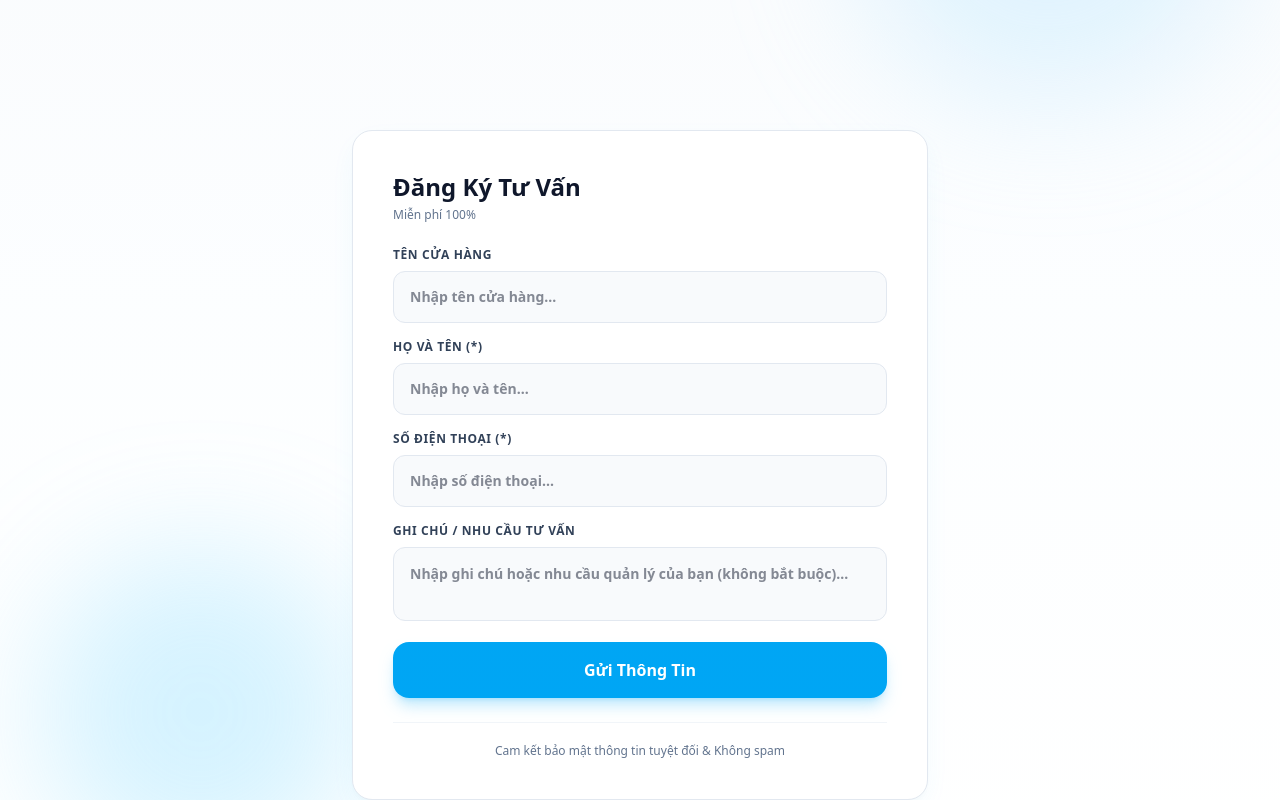
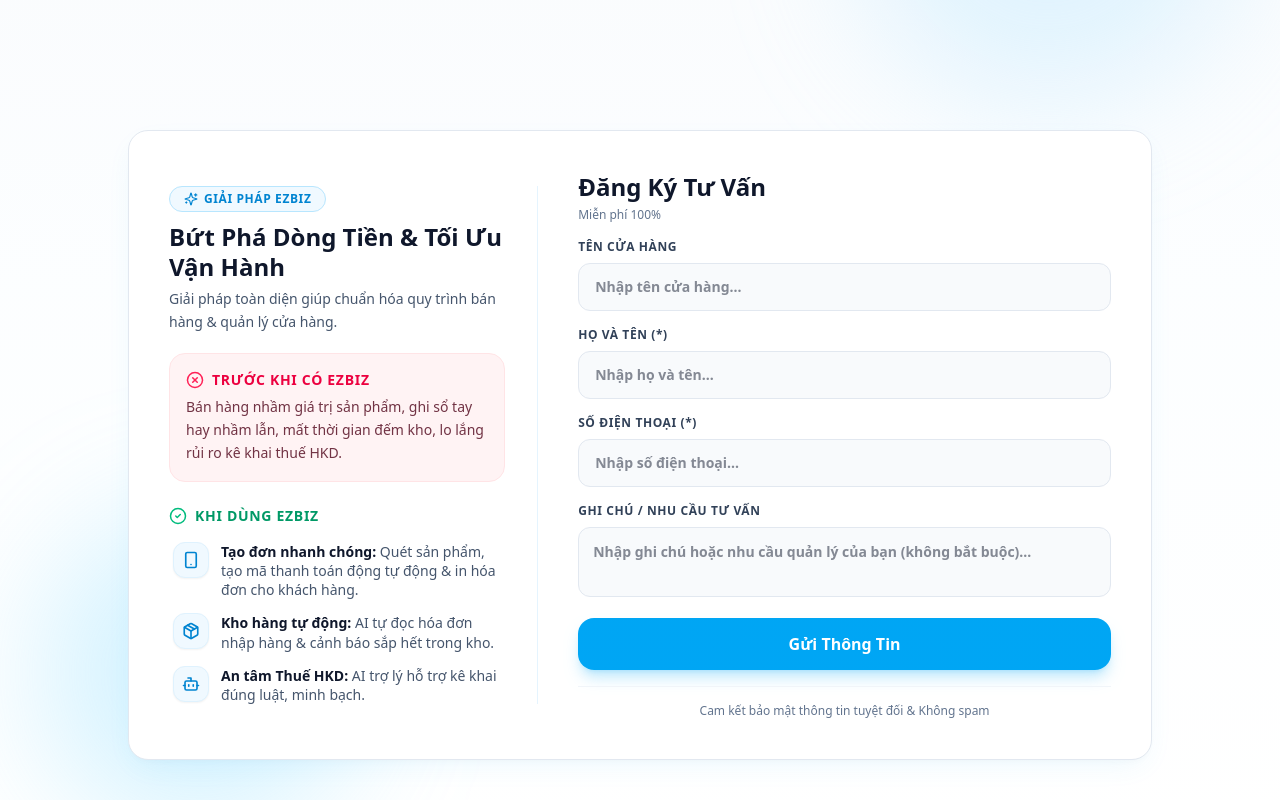
Before and after one commit to iNaTraaa/EZBIZ_LandingPage, a Vue app: page / in a window 1280 px wide. Shown: the part 7240-8040 px from the top of the page. Built offline with nearby package versions, Linux system fonts and the light colour scheme; no server answers.

Commit message:
feat: left collum ctaSection

```diff
--- a/src/components/sections/CtaSection.vue
+++ b/src/components/sections/CtaSection.vue
@@ -1,6 +1,7 @@
 <script setup>
 import { ref, onMounted } from 'vue'
 import { useScrollAnimation } from '@/composables/useScrollAnimation'
+import { Sparkles, XCircle, CheckCircle2, Smartphone, Package, Bot, XCircleIcon } from '@lucide/vue'
 
 const { animateFadeIn } = useScrollAnimation()
 const ctaSection = ref(null)
@@ -116,10 +117,90 @@
         </p>
       </div>
 
-      <!-- Vertical Form Card -->
-      <div class="max-w-xl mx-auto">
-        <div class="ezbiz-card p-6 sm:p-10 rounded-3xl bg-white border-2 border-sky-100 shadow-xl relative text-left">
+      <!-- Combined Single Card Container with Divider -->
+      <div class="max-w-5xl mx-auto">
+        <div class="ezbiz-card p-6 sm:p-10 rounded-3xl bg-white border-2 border-sky-100 shadow-xl text-left">
 
+          <div class="grid grid-cols-1 lg:grid-cols-12 gap-8 lg:gap-10 items-center">
+
+            <!-- LEFT SIDE: Information & Perks -->
+            <div class="lg:col-span-5 space-y-5 lg:border-r lg:border-sky-100/80 lg:pr-8 border-b lg:border-b-0 border-sky-100/80 pb-8 lg:pb-0">
+
+              <!-- LEFT HEADER -->
+              <div>
+                <span class="px-3.5 py-1 text-xs font-black uppercase tracking-wider rounded-full bg-sky-50 text-sky-600 border border-sky-200 inline-flex items-center gap-1.5 mb-2.5">
+                  <Sparkles class="w-3.5 h-3.5" />
+                  <span>{{ $t('cta.perksHeader') }}</span>
+                </span>
+                <h3 class="text-xl sm:text-2xl font-black text-slate-900 leading-tight">
+                  {{ $t('cta.leftTitle') }}
+                </h3>
+                <p class="text-slate-600 text-xs sm:text-sm mt-1.5 leading-relaxed font-medium">
+                  {{ $t('cta.leftSubtitle') }}
+                </p>
+              </div>
+
+              <!-- BEFORE EZBIZ BOX -->
+              <div class="p-4 rounded-2xl bg-rose-50/80 border border-rose-100 text-slate-800">
+                <div class="flex items-center gap-2 font-black text-rose-600 text-xs sm:text-sm uppercase tracking-wider mb-1.5">
+                  <XCircle class="w-4.5 h-4.5 text-rose-500 shrink-0" />
+                  <span>{{ $t('cta.beforeHeader') }}</span>
+                </div>
+                <p class="text-rose-950/80 text-xs sm:text-sm leading-relaxed font-medium">
+                  {{ $t('cta.beforeDesc') }}
+                </p>
+              </div>
+
+              <!-- AFTER EZBIZ SECTION -->
+              <div class="space-y-4 pt-1">
+                <div class="flex items-center gap-2 font-black text-emerald-600 text-xs sm:text-sm uppercase tracking-wider">
+                  <CheckCircle2 class="w-4.5 h-4.5 text-emerald-500 shrink-0" />
+                  <span>{{ $t('cta.afterHeader') }}</span>
+                </div>
+
+                <!-- Perks List -->
+                <div class="space-y-3.5 pl-1">
+                  <!-- Perk 1 -->
+                  <div class="flex items-start gap-3">
+                    <div class="w-9 h-9 rounded-xl bg-sky-50 text-sky-600 border border-sky-100 flex items-center justify-center shrink-0 shadow-xs">
+                      <Smartphone class="w-4.5 h-4.5 stroke-[2.2]" />
+                    </div>
+                    <div>
+                      <h4 class="text-xs sm:text-sm font-extrabold text-slate-900 leading-snug">
+                        {{ $t('cta.perk1Title') }}: <span class="font-medium text-slate-600">{{ $t('cta.perk1Desc') }}</span>
+                      </h4>
+                    </div>
+                  </div>
+
+                  <!-- Perk 2 -->
+                  <div class="flex items-start gap-3">
+                    <div class="w-9 h-9 rounded-xl bg-sky-50 text-sky-600 border border-sky-100 flex items-center justify-center shrink-0 shadow-xs">
+                      <Package class="w-4.5 h-4.5 stroke-[2.2]" />
+                    </div>
+                    <div>
+                      <h4 class="text-xs sm:text-sm font-extrabold text-slate-900 leading-snug">
+                        {{ $t('cta.perk2Title') }}: <span class="font-medium text-slate-600">{{ $t('cta.perk2Desc') }}</span>
+                      </h4>
+                    </div>
+                  </div>
+
+                  <!-- Perk 3 -->
+                  <div class="flex items-start gap-3">
+                    <div class="w-9 h-9 rounded-xl bg-sky-50 text-sky-600 border border-sky-100 flex items-center justify-center shrink-0 shadow-xs">
+                      <Bot class="w-4.5 h-4.5 stroke-[2.2]" />
+                    </div>
+                    <div>
+                      <h4 class="text-xs sm:text-sm font-extrabold text-slate-900 leading-snug">
+                        {{ $t('cta.perk3Title') }}: <span class="font-medium text-slate-600">{{ $t('cta.perk3Desc') }}</span>
+                      </h4>
+                    </div>
+                  </div>
+                </div>
+              </div>
+            </div>
+
+            <!-- RIGHT SIDE: Vertical Form -->
+            <div class="lg:col-span-7">
               <!-- Success State Banner -->
               <div v-if="isSuccess" class="py-8 px-4 text-center">
                 <div class="w-16 h-16 bg-emerald-100 text-emerald-600 rounded-full flex items-center justify-center text-3xl mx-auto mb-4 shadow-xs">
@@ -139,10 +220,10 @@
                 </button>
               </div>
 
-          <!-- Vertical Form -->
+              <!-- Form Inputs -->
               <form v-else @submit.prevent="handleSubmit" class="space-y-4">
 
-            <div class="mb-6">
+                <div class="mb-4">
                   <h3 class="text-xl sm:text-2xl font-black text-slate-900 mb-1">
                     {{ $t('cta.formTitle') }}
                   </h3>
@@ -160,7 +241,7 @@
                     v-model="form.company"
                     type="text"
                     :placeholder="$t('cta.companyPlaceholder')"
-                class="w-full h-13 px-4 rounded-xl bg-slate-50 border border-slate-200 text-slate-900 text-sm font-semibold focus:outline-none focus:border-sky-500 focus:bg-white focus:ring-2 focus:ring-sky-100 transition-all"
+                    class="w-full h-12 px-4 rounded-xl bg-slate-50 border border-slate-200 text-slate-900 text-sm font-semibold focus:outline-none focus:border-sky-500 focus:bg-white focus:ring-2 focus:ring-sky-100 transition-all"
                   />
                 </div>
 
@@ -174,7 +255,7 @@
                     type="text"
                     required
                     :placeholder="$t('cta.namePlaceholder')"
-                class="w-full h-13 px-4 rounded-xl bg-slate-50 border border-slate-200 text-slate-900 text-sm font-semibold focus:outline-none focus:border-sky-500 focus:bg-white focus:ring-2 focus:ring-sky-100 transition-all"
+                    class="w-full h-12 px-4 rounded-xl bg-slate-50 border border-slate-200 text-slate-900 text-sm font-semibold focus:outline-none focus:border-sky-500 focus:bg-white focus:ring-2 focus:ring-sky-100 transition-all"
                   />
                 </div>
 
@@ -192,7 +273,7 @@
                     maxlength="10"
                     required
                     :placeholder="$t('cta.phonePlaceholder')"
-                class="w-full h-13 px-4 rounded-xl bg-slate-50 border border-slate-200 text-slate-900 text-sm font-semibold focus:outline-none focus:border-sky-500 focus:bg-white focus:ring-2 focus:ring-sky-100 transition-all"
+                    class="w-full h-12 px-4 rounded-xl bg-slate-50 border border-slate-200 text-slate-900 text-sm font-semibold focus:outline-none focus:border-sky-500 focus:bg-white focus:ring-2 focus:ring-sky-100 transition-all"
                   />
                 </div>
 
@@ -205,7 +286,7 @@
                     v-model="form.note"
                     rows="2"
                     :placeholder="$t('cta.notePlaceholder')"
-                class="w-full p-4 rounded-xl bg-slate-50 border border-slate-200 text-slate-900 text-sm font-semibold focus:outline-none focus:border-sky-500 focus:bg-white focus:ring-2 focus:ring-sky-100 transition-all resize-none"
+                    class="w-full p-3.5 rounded-xl bg-slate-50 border border-slate-200 text-slate-900 text-sm font-semibold focus:outline-none focus:border-sky-500 focus:bg-white focus:ring-2 focus:ring-sky-100 transition-all resize-none"
                   ></textarea>
                 </div>
 
@@ -213,21 +294,20 @@
                 <button
                   type="submit"
                   :disabled="isSubmitting"
-              class="w-full h-14 rounded-2xl bg-gradient-to-r from-sky-500 via-sky-500 to-sky-500 text-white font-black text-base shadow-lg shadow-sky-500/25 hover:shadow-xl hover:shadow-sky-500/40 hover:-translate-y-0.5 active:translate-y-0 transition-all duration-300 cursor-pointer flex items-center justify-center gap-2 disabled:opacity-75 disabled:cursor-not-allowed mt-4"
+                  class="w-full h-13 rounded-2xl bg-gradient-to-r from-sky-500 via-sky-500 to-sky-500 text-white font-black text-base shadow-lg shadow-sky-500/25 hover:shadow-xl hover:shadow-sky-500/40 hover:-translate-y-0.5 active:translate-y-0 transition-all duration-300 cursor-pointer flex items-center justify-center gap-2 disabled:opacity-75 disabled:cursor-not-allowed mt-3"
                 >
-              <!-- <svg v-if="isSubmitting" class="animate-spin h-5 w-5 text-white" fill="none" viewBox="0 0 24 24">
-                <circle class="opacity-25" cx="12" cy="12" r="10" stroke="currentColor" stroke-width="4"></circle>
-                <path class="opacity-75" fill="currentColor" d="M4 12a8 8 0 018-8V0C5.373 0 0 5.373 0 12h4zm2 5.291A7.962 7.962 0 014 12H0c0 3.042 1.135 5.824 3 7.938l3-2.647z"></path>
-              </svg> -->
                   <span>{{ isSubmitting ? $t('cta.submitting') : $t('cta.btnSubmit') }}</span>
                 </button>
 
-            <!-- Footer Bar: Security Note & Direct Hotline -->
-            <div class="mt-6 pt-5 border-t border-slate-100 space-y-2 text-center text-xs text-slate-500 font-medium">
+                <!-- Footer Bar: Security Note -->
+                <div class="mt-4 pt-4 border-t border-slate-100 text-center text-xs text-slate-500 font-medium">
                   <p>{{ $t('cta.securityNote') }}</p>
                 </div>
 
               </form>
+            </div>
+
+          </div>
 
         </div>
       </div>
--- a/src/locales/langs/vi.js
+++ b/src/locales/langs/vi.js
@@ -345,6 +345,19 @@
     titlePrefix: 'Để Lại Thông Tin Liên Hệ Để Chúng Tôi Có Thể',
     titleHighlight: 'Liên Lạc Với Bạn',
     desc: 'Đội ngũ chuyên gia của EZBIZ sẽ chủ động gọi điện tư vấn giải pháp phù hợp và hỗ trợ thiết lập dùng thử miễn phí.',
+    perksHeader: 'Giải Pháp EZBIZ',
+    leftTitle: 'Bứt Phá Dòng Tiền & Tối Ưu Vận Hành',
+    leftSubtitle: 'Giải pháp toàn diện giúp chuẩn hóa quy trình bán hàng & quản lý cửa hàng.',
+    beforeHeader: 'Trước Khi Có EZBIZ',
+    beforeDesc: 'Bán hàng nhầm giá trị sản phẩm, ghi sổ tay hay nhầm lẫn, mất thời gian đếm kho, lo lắng rủi ro kê khai thuế HKD.',
+    afterHeader: 'Khi Dùng EZBIZ',
+    perk1Title: 'Tạo đơn nhanh chóng',
+    perk1Desc: 'Quét sản phẩm, tạo mã thanh toán động tự động & in hóa đơn cho khách hàng.',
+    perk2Title: 'Kho hàng tự động',
+    perk2Desc: 'AI tự đọc hóa đơn nhập hàng & cảnh báo sắp hết trong kho.',
+    perk3Title: 'An tâm Thuế HKD',
+    perk3Desc: 'AI trợ lý hỗ trợ kê khai đúng luật, minh bạch.',
+    hotlineLabel: 'Hotline Tư Vấn Trực Tiếp 24/7',
     formTitle: 'Đăng Ký Tư Vấn',
     formSubtitle: 'Miễn phí 100%',
     companyLabel: 'Tên Cửa Hàng',
@@ -358,7 +371,7 @@
     btnSubmit: 'Gửi Thông Tin',
     submitting: 'Đang Gửi...',
     successTitle: 'Đã Nhận Thông Tin! 🎉',
-    successDesc: 'Cảm ơn bạn. Chuyên viên EZBIZ sẽ liên hệ tư vấn với bạn trong thời gian sớm nhất.',
+    successDesc: 'Cảm ơn bạn. EZBIZ sẽ liên hệ tư vấn với bạn trong thời gian sớm nhất.',
     securityNote: 'Cam kết bảo mật thông tin tuyệt đối & Không spam',
     hotlineNote: '📞 Hoặc gọi trực tiếp Hotline:'
   },
```
Also changed, not shown: src/locales/langs/en.js (+14 -1 lines). Lines whose indentation alone changed are shown as unchanged.
